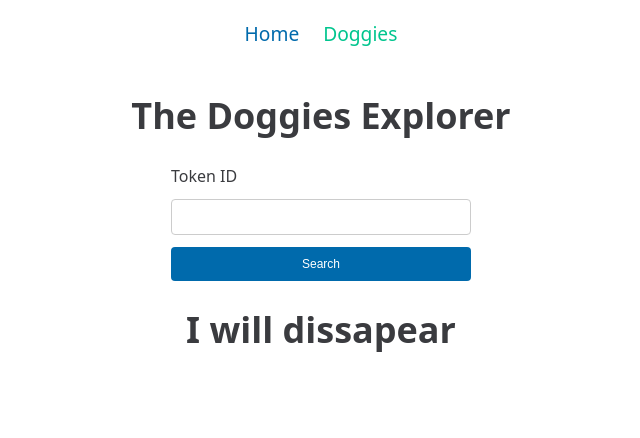
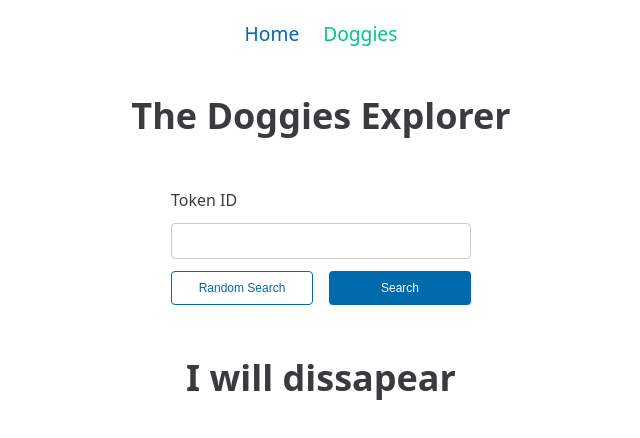
Before and after one commit to Gafilipoie/the-doggies, a Nuxt app: page /doggies in a window 1280 px wide. Shown: the top 438 px of the page, without its empty margins (319-959 px from the left). Built offline with nearby package versions, Linux system fonts and the light colour scheme.

Commit message:
added Button for Random Search and styled component

```diff
--- a/assets/scss/main.scss
+++ b/assets/scss/main.scss
@@ -26,18 +26,18 @@ body {
 }
 
 h1 {
-  color: #3A3B3F;
+  color: #3a3b3f;
   font-size: 36px;
   line-height: 50px;
 }
 
 p {
   margin: 20px 0;
-  color: $secondary;
+  color: #3a3b3f;
 }
 
 a {
-  color: #006AAC;
+  color: #006aac;
   text-decoration: none;
 }
 
--- a/components/SearchForm.vue
+++ b/components/SearchForm.vue
@@ -1,42 +1,64 @@
 <template>
-  <div class="search-container">
-    <label class="search-container__label" for="doggie-search">Token ID</label>
+  <div class="search">
+    <label class="search__label" for="doggie-search">Token ID</label>
     <input
       v-model="search"
-      class="search-container__input"
-      :class="{ 'search-container__input--disabled': isLoading }"
+      class="search__input"
+      :class="{ 'search__input--disabled': isLoading }"
       type="text"
       name="search"
       autocomplete="false"
       :disabled="isLoading"
       required
     />
-    <button class="search-container__button" @click="handleOnClick()">Search</button>
+    <div class="search__cta">
+      <button
+        class="search__cta__button search__cta__button--outlined"
+        :class="{ 'search__cta__button--disabled': isLoading }"
+        @click="handleOnRandom()"
+      >
+        Random Search
+      </button>
+      <button
+        class="search__cta__button"
+        :class="{ 'search__cta__button--disabled': isLoading }"
+        @click="handleOnSearch(search)"
+      >
+        Search
+      </button>
+    </div>
   </div>
 </template>
 
 <script setup>
 import { ref } from 'vue';
 
-const props = defineProps({
-  handleSearch: {
+defineProps({
+  isLoading: {
+    type: Boolean,
+    required: false,
+    default: false,
+  },
+  handleOnSearch: {
+    type: Function,
+    required: true,
+  },
+  handleOnRandom: {
     type: Function,
     required: true,
   },
 });
 
-const isLoading = false;
 const search = ref('');
-
-const handleOnClick = () => props.handleSearch(search.value);
 </script>
 
 <style lang="scss" scoped>
-.search-container {
+.search {
   display: flex;
   flex-direction: column;
   gap: 12px;
   width: 300px;
+  margin: 24px 0;
   &__label {
     color: #3a3b3f;
     font-size: 16px;
@@ -66,6 +88,9 @@ const handleOnClick = () => props.handleSearch(search.value);
       }
     }
   }
+  &__cta {
+    display: flex;
+    gap: 16px;
     &__button {
       width: 100%;
       padding: 10px;
@@ -84,6 +109,26 @@ const handleOnClick = () => props.handleSearch(search.value);
       &:active {
         background-color: $button-color-active;
       }
+      &--disabled {
+        color: $basic-white;
+        background-color: #9fd8f1;
+        pointer-events: none;
+        cursor: not-allowed;
+      }
+      &--outlined {
+        color: #006aac;
+        border-color: #006aac;
+        background-color: transparent;
+        &:hover {
+          color: $basic-white;
+          background-color: #006aac;
+        }
+        &--disabled {
+          color: #9fd8f1;
+          border: 1px solid #9fd8f1;
+        }
+      }
+    }
   }
 }
 </style>
```
Lines whose indentation alone changed are shown as unchanged.
